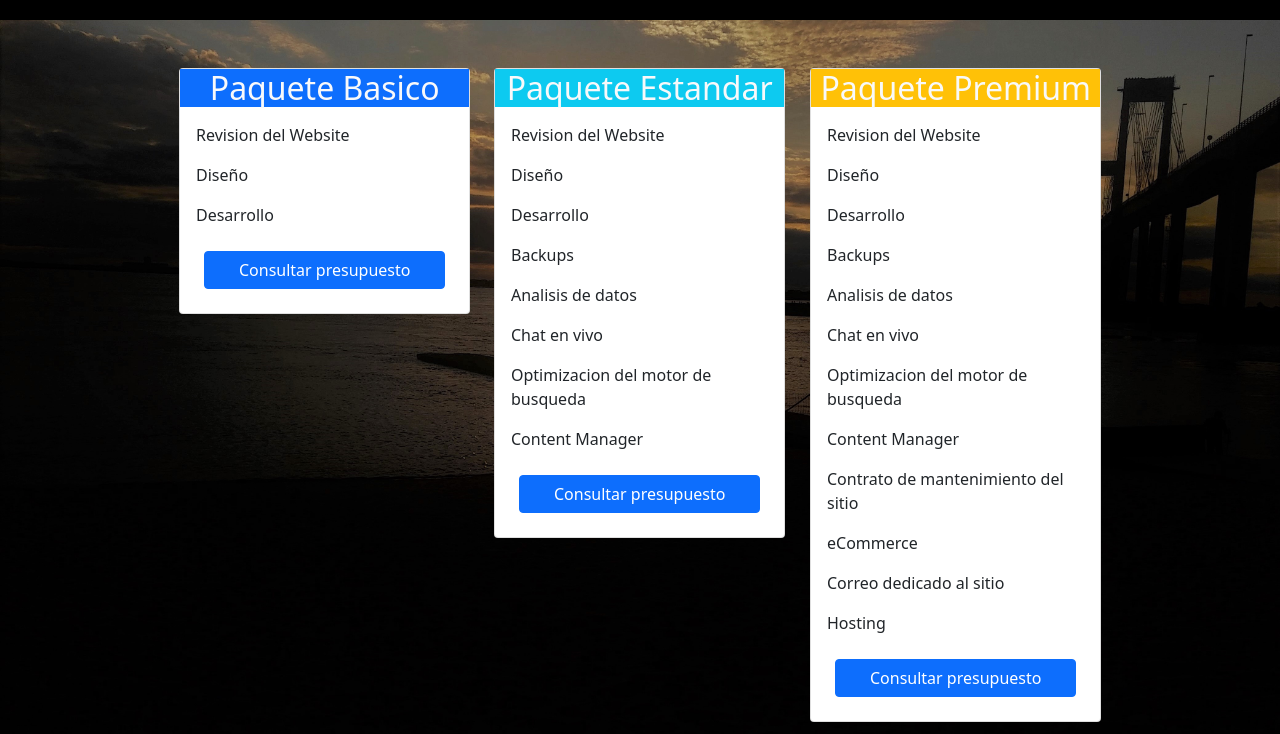
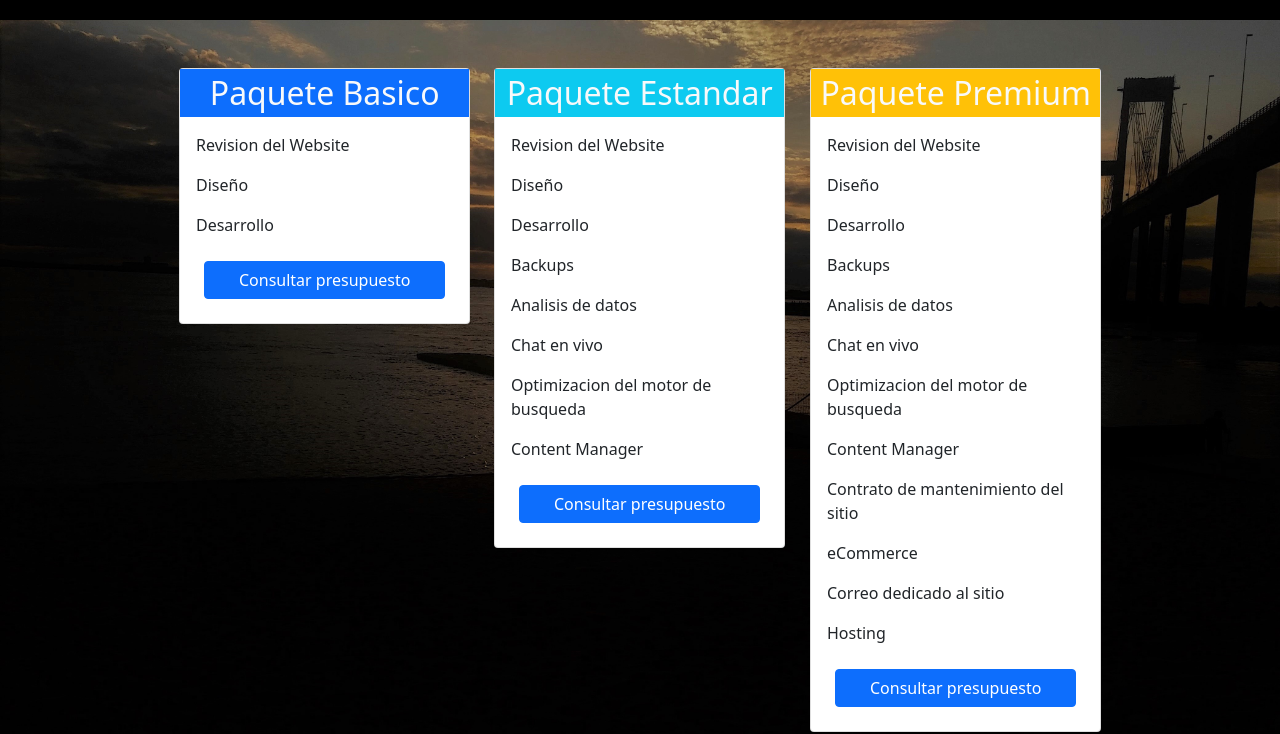
Before and after one commit to FacundoRicheni/miportfolio, a plain HTML site: page sections/precios.html in a window 1280 px wide. Shown: the part 102-836 px from the top of the page. Drawn offline with nearby package versions, Linux system fonts and the light colour scheme; files that its build step writes are made by us from their sources.

Commit message:
cambios en h1 precios

```diff
--- a/sections/precios.html
+++ b/sections/precios.html
@@ -52,7 +52,7 @@
                     <div class="col-lg-4 col-md-12 col-xs-12 mb-3 animate__animated animate__bounceInDown animate__delay-1s">
                       <div class="card">
                         <div class="card-body p-0">
-                          <h1 class="card-title bg-primary d-flex justify-content-center text-light">Paquete Basico</h1>
+                          <p class="card-title bg-primary d-flex justify-content-center text-light">Paquete Basico</p>
                           <p class="card-text m-3 text-dark">Revision del Website </p>
                           <p class="card-text m-3 text-dark">Diseño </p>
                           <p class="card-text m-3 text-dark">Desarrollo </p>
@@ -63,7 +63,7 @@
                     <div class="col-lg-4 col-md-12 col-xs-12 mb-3 animate__animated animate__bounceInDown animate__delay-1s">
                       <div class="card">
                         <div class="card-body p-0">
-                          <h1 class="card-title bg-info d-flex justify-content-center text-light">Paquete Estandar</h1>
+                          <p class="card-title bg-info d-flex justify-content-center text-light">Paquete Estandar</p>
                           <p class="card-text m-3 text-dark">Revision del Website </p>
                           <p class="card-text m-3 text-dark">Diseño </p>
                           <p class="card-text m-3 text-dark">Desarrollo </p>
@@ -79,7 +79,7 @@
                     <div class="col-lg-4 col-md-12 col-xs-12 mb-3 animate__animated animate__bounceInDown animate__delay-1s">
                         <div class="card">
                           <div class="card-body p-0">
-                            <h1 class="card-title bg-warning d-flex justify-content-center text-light">Paquete Premium</h1>
+                            <p class="card-title bg-warning d-flex justify-content-center text-light">Paquete Premium</p>
                             <p class="card-text m-3 text-dark">Revision del Website </p>
                             <p class="card-text m-3 text-dark">Diseño </p>
                             <p class="card-text m-3 text-dark">Desarrollo </p>
```
